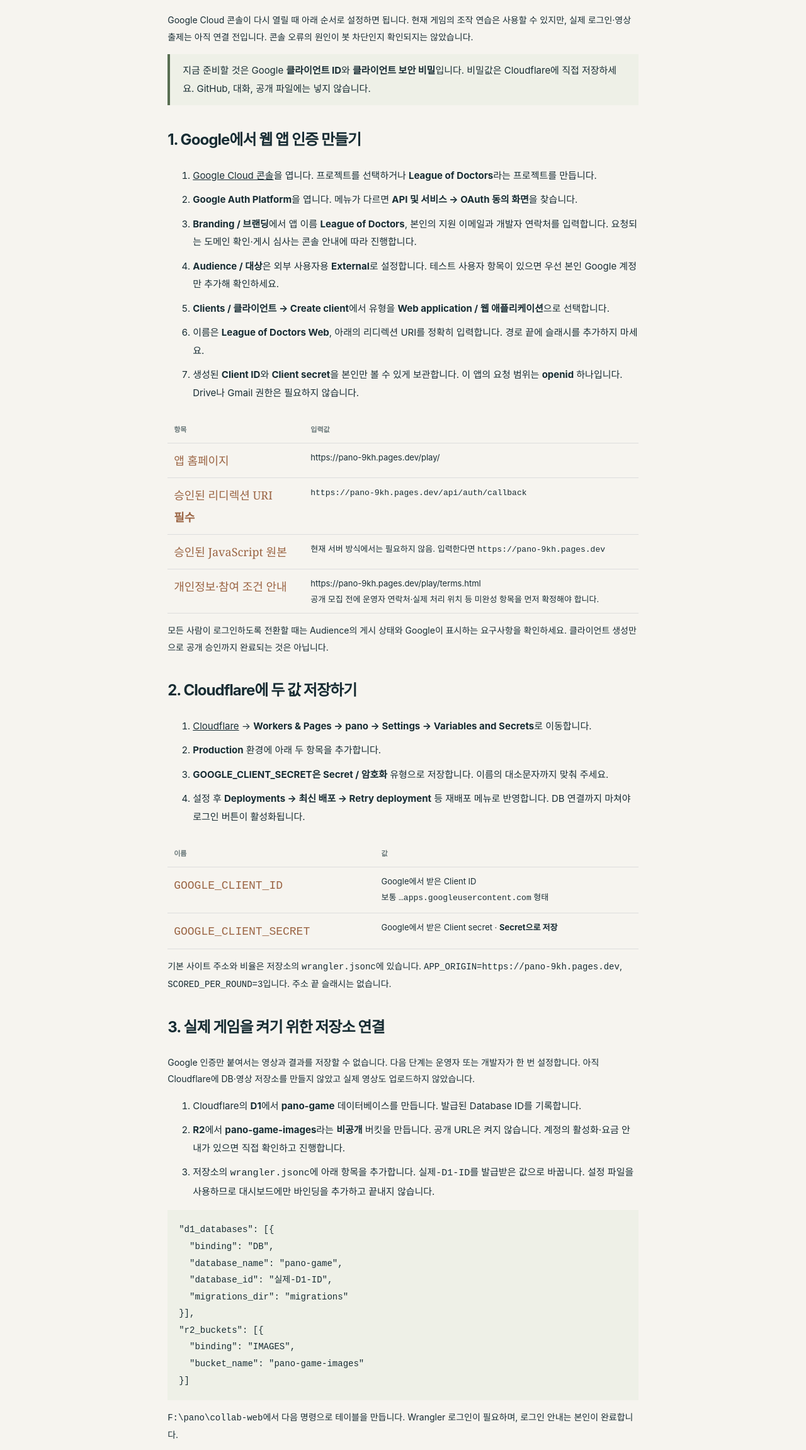
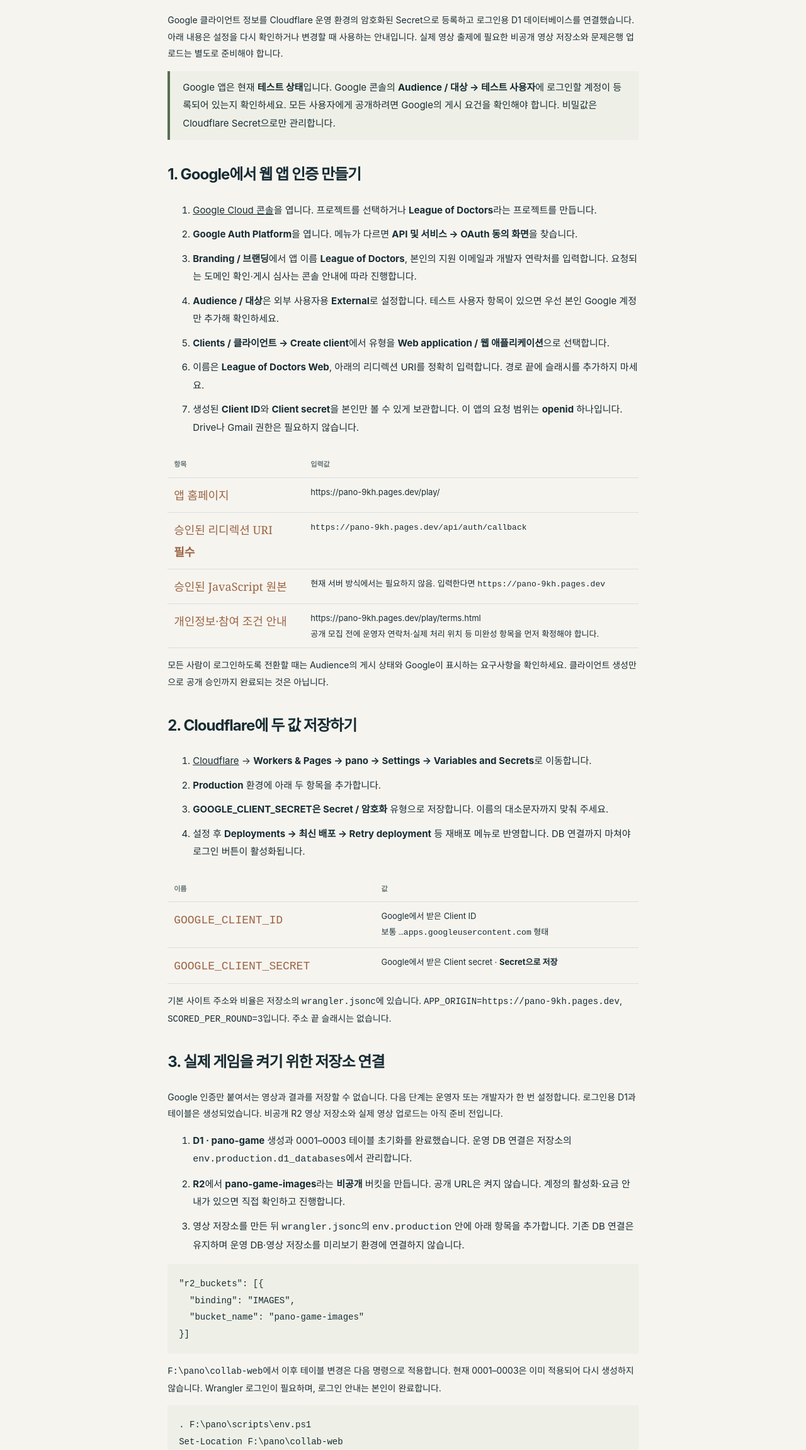
Before and after one commit to Kevin-Jung-dentist/pano, a website: page dist/play/setup.html in a window 1280 px wide. Shown: the part 251-2553 px from the top of the page at 63% size. Drawn offline with Linux system fonts and the light colour scheme.

Commit message:
Connect production Google sign-in to initialized D1 storage

```diff
--- a/dist/play/setup.html
+++ b/dist/play/setup.html
@@ -2,8 +2,8 @@
 <html lang="ko"><head><meta charset="utf-8"><meta name="viewport" content="width=device-width,initial-scale=1"><title>League of Doctors · Google 연결 안내</title><link rel="stylesheet" href="play.css"><style>pre{background:#eef0e7;padding:18px;white-space:pre-wrap;overflow-wrap:anywhere;font-size:14px}td,th{padding:10px;text-align:left;vertical-align:top;border-bottom:1px solid #ddd}table{width:100%;overflow-wrap:anywhere}.note{border-left:4px solid #586e51;padding:12px 20px;background:#eef0e7}code{overflow-wrap:anywhere}</style></head>
 <body><header><a class="brand" href="/play/"><b>p.</b> League of Doctors</a><a href="/play/">게임으로 돌아가기</a></header><main class="terms">
 <p>운영자용 · 2026-10-17</p><h1>Google 로그인 연결하기</h1>
-<p>Google Cloud 콘솔이 다시 열릴 때 아래 순서로 설정하면 됩니다. 현재 게임의 조작 연습은 사용할 수 있지만, 실제 로그인·영상 출제는 아직 연결 전입니다. 콘솔 오류의 원인이 봇 차단인지 확인되지는 않았습니다.</p>
-<div class="note">지금 준비할 것은 Google <strong>클라이언트 ID</strong>와 <strong>클라이언트 보안 비밀</strong>입니다. 비밀값은 Cloudflare에 직접 저장하세요. GitHub, 대화, 공개 파일에는 넣지 않습니다.</div>
+<p>Google 클라이언트 정보를 Cloudflare 운영 환경의 암호화된 Secret으로 등록하고 로그인용 D1 데이터베이스를 연결했습니다. 아래 내용은 설정을 다시 확인하거나 변경할 때 사용하는 안내입니다. 실제 영상 출제에 필요한 비공개 영상 저장소와 문제은행 업로드는 별도로 준비해야 합니다.</p>
+<div class="note">Google 앱은 현재 <strong>테스트 상태</strong>입니다. Google 콘솔의 <strong>Audience / 대상 → 테스트 사용자</strong>에 로그인할 계정이 등록되어 있는지 확인하세요. 모든 사용자에게 공개하려면 Google의 게시 요건을 확인해야 합니다. 비밀값은 Cloudflare Secret으로만 관리합니다.</div>
 
 <h2>1. Google에서 웹 앱 인증 만들기</h2>
 <ol>
@@ -33,28 +33,22 @@
 <p>기본 사이트 주소와 비율은 저장소의 <code>wrangler.jsonc</code>에 있습니다. <code>APP_ORIGIN=https://pano-9kh.pages.dev</code>, <code>SCORED_PER_ROUND=3</code>입니다. 주소 끝 슬래시는 없습니다.</p>
 
 <h2>3. 실제 게임을 켜기 위한 저장소 연결</h2>
-<p>Google 인증만 붙여서는 영상과 결과를 저장할 수 없습니다. 다음 단계는 운영자 또는 개발자가 한 번 설정합니다. 아직 Cloudflare에 DB·영상 저장소를 만들지 않았고 실제 영상도 업로드하지 않았습니다.</p>
-<ol><li>Cloudflare의 <strong>D1</strong>에서 <strong>pano-game</strong> 데이터베이스를 만듭니다. 발급된 Database ID를 기록합니다.</li>
+<p>Google 인증만 붙여서는 영상과 결과를 저장할 수 없습니다. 다음 단계는 운영자 또는 개발자가 한 번 설정합니다. 로그인용 D1과 테이블은 생성되었습니다. 비공개 R2 영상 저장소와 실제 영상 업로드는 아직 준비 전입니다.</p>
+<ol><li><strong>D1 · pano-game</strong> 생성과 0001–0003 테이블 초기화를 완료했습니다. 운영 DB 연결은 저장소의 <code>env.production.d1_databases</code>에서 관리합니다.</li>
 <li><strong>R2</strong>에서 <strong>pano-game-images</strong>라는 <strong>비공개</strong> 버킷을 만듭니다. 공개 URL은 켜지 않습니다. 계정의 활성화·요금 안내가 있으면 직접 확인하고 진행합니다.</li>
-<li>저장소의 <code>wrangler.jsonc</code>에 아래 항목을 추가합니다. <code>실제-D1-ID</code>를 발급받은 값으로 바꿉니다. 설정 파일을 사용하므로 대시보드에만 바인딩을 추가하고 끝내지 않습니다.</li></ol>
-<pre>"d1_databases": [{
-  "binding": "DB",
-  "database_name": "pano-game",
-  "database_id": "실제-D1-ID",
-  "migrations_dir": "migrations"
-}],
-"r2_buckets": [{
+<li>영상 저장소를 만든 뒤 <code>wrangler.jsonc</code>의 <code>env.production</code> 안에 아래 항목을 추가합니다. 기존 DB 연결은 유지하며 운영 DB·영상 저장소를 미리보기 환경에 연결하지 않습니다.</li></ol>
+<pre>"r2_buckets": [{
   "binding": "IMAGES",
   "bucket_name": "pano-game-images"
 }]</pre>
-<p><code>F:\pano\collab-web</code>에서 다음 명령으로 테이블을 만듭니다. Wrangler 로그인이 필요하며, 로그인 안내는 본인이 완료합니다.</p>
+<p><code>F:\pano\collab-web</code>에서 이후 테이블 변경은 다음 명령으로 적용합니다. 현재 0001–0003은 이미 적용되어 다시 생성하지 않습니다. Wrangler 로그인이 필요하며, 로그인 안내는 본인이 완료합니다.</p>
 <pre>. F:\pano\scripts\env.ps1
 Set-Location F:\pano\collab-web
 $env:LOCALAPPDATA='F:\pano\cache\node-local'
 $env:APPDATA='F:\pano\config\node'
 $env:WRANGLER_SEND_METRICS='false'
 node node_modules/wrangler/bin/wrangler.js login
-node node_modules/wrangler/bin/wrangler.js d1 migrations apply pano-game --remote</pre>
+node node_modules/wrangler/bin/wrangler.js d1 migrations apply pano-game --remote --env production</pre>
 <p>설정을 GitHub에 반영하고 재배포합니다. 비밀값은 GitHub에 넣지 않습니다. 미리보기 배포에 운영 DB와 비밀을 연결하지 말고 별도 테스트 환경을 사용하세요.</p>
 
 <h2>4. 출제 자료는 별도로 준비해야 합니다</h2>
@@ -73,7 +67,7 @@ node node_modules/wrangler/bin/wrangler.js d1 migrations apply pano-game --remot
 <li>닉네임·국가·대학을 저장합니다. 첫 라운드 후 국가·대학은 고정됩니다.</li>
 <li>검증용 문제은행으로 박스를 그리고 <strong>서버에 저장됨</strong>을 확인한 후 새로고침해 복구되는지 봅니다.</li>
 <li>10장 제출 후 검증 3장의 전체 병소 수·박스 일치·오탐으로 100점 채점되는지 확인합니다.</li>
-<li>개인·국가·대학 순위에 동일한 점수 집계가 반영되는지 확인합니다. 실제 Google 인증과 Cloudflare DB 통합 검증은 연결 후 수행해야 합니다.</li></ol>
+<li>개인·국가·대학 순위에 동일한 점수 집계가 반영되는지 확인합니다. Google 계정 선택 후 사이트에 돌아와 프로필 화면이 열리는지 확인하세요.</li></ol>
 <h2>오류가 나오면</h2>
 <ul><li><strong>콘솔 자체가 로드되지 않음:</strong> 시간이 지난 뒤 일반 브라우저에서 다시 확인하세요. 현재 원인은 확인되지 않았습니다.</li>
 <li><strong>redirect_uri_mismatch:</strong> 위 콜백 주소를 대소문자·경로·끝 슬래시까지 비교합니다.</li>
@@ -83,7 +77,7 @@ node node_modules/wrangler/bin/wrangler.js d1 migrations apply pano-game --remot
 <h2>무료·유료 피드백 운영</h2>
 <p>무료 세트는 검증용 3장과 미검토 7장입니다. 시작 팝업에는 일부 문항 기준 채점과 제한된 상세 피드백을 안내합니다. 유료 전체 피드백은 전환 이후 시작한 검증 10장 세트에만 적용할 예정이며 현재 결제는 연결 전입니다. 판독 기준은 재현율·박스 겹침·오탐입니다. 학습 후보 통과 기준은 50점으로 설정했으며 후보를 자동 확정하지 않습니다.</p>
 <h2>Hanoi 문제은행 연결</h2><p>검증 28장과 미검토 2,942장의 비공개 목록을 F:\pano\league\hanoi-bank에 준비했습니다. 친구 배정 100장과 평가 자료를 제외했습니다. 원본 약 8.33 GB는 기존 경로를 참조하며 실제 업로드 전입니다.</p>
-<pre>node node_modules/wrangler/bin/wrangler.js d1 migrations apply pano-game --remote
+<pre>node node_modules/wrangler/bin/wrangler.js d1 migrations apply pano-game --remote --env production
 node scripts/bank.mjs publish F:\pano\league\hanoi-bank\manifest.json pano-game pano-game-images
 node scripts/bank.mjs export-candidates pano-game F:\pano\league\returns\candidates.json</pre>
 <p>위 명령은 Cloudflare 로그인·비공개 버킷·DB 연결 후 실행합니다. 0001–0003 마이그레이션을 모두 적용하세요. 업로드 중 중단해도 완료한 영상 기록에서 재개합니다. 답변 내보내기는 검증 점수가 해당 세트의 기준(기본 50점) 이상인 학습 후보만 포함합니다.</p>
```
Also changed, not shown: dist/play/terms.html (+3 -3 lines), README.md, 1 other file.
